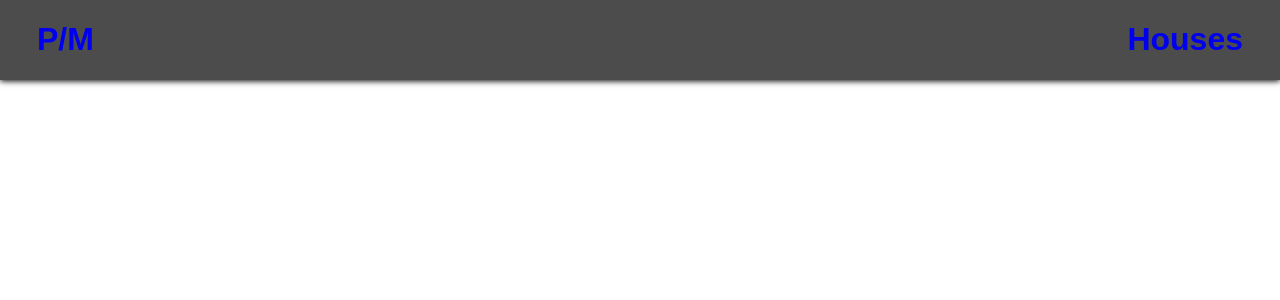
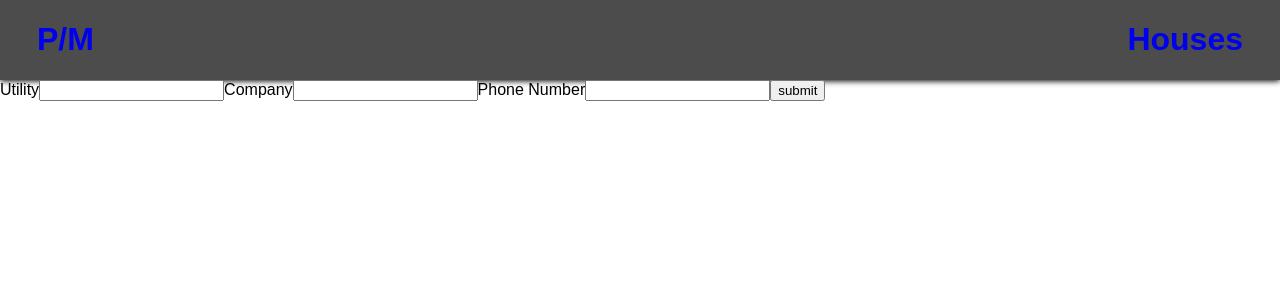
Before and after one commit to jsmatty/paymate_react_on_rails, a React (Create React App) app in the folder client/: page /houses/1/bill/new in a window 1280 px wide. Shown: the top 300 px of the page. Built offline with nearby package versions, Linux system fonts and the light colour scheme.

Commit message:
working houses and forms. Need to get posts working

```diff
--- a/client/src/App.js
+++ b/client/src/App.js
@@ -8,6 +8,7 @@ import User from './components/User';
 import House2 from './components/House2';
 import AllUsers from './components/AllUsers';
 import HouseList from './components/HouseList'
+import newBill from './components/newBill'
 
 
 import './App.css'
@@ -19,12 +20,13 @@ class App extends Component {
         <div>
           <GlobalNav />
            <Route exact path='/splashpage' component={SplashPage} />
-           <Route exact path='/houses/:house_id/bills/:id' component={Bill} />
+           {/*<Route exact path='/houses/:house_id/bills/:id' component={Bill} />*/}
            <Route exact path='/houses/:house_id/users/:id' component={User} />
            <Route exact path='/houses/:house_id/bills' component={AllBills} />
            <Route exact path='/houses/:id' component={House2} />
            <Route exact path='/houses/:house_id/users' component={AllUsers} />
            <Route exact path='/houses' component={HouseList} />
+           <Route exact path='/houses/:house_id/bill/new' component= {newBill} />
 
 
 
--- a/client/src/components/Bill.js
+++ b/client/src/components/Bill.js
@@ -47,16 +47,15 @@ class Bill extends Component {
     return (
       <div>
         <h2>
-          <Link to={`/houses/${id}/bills`}>{this.state.house.nickname}</Link>
         </h2>
         <div>
 
         <h2>Utility Type: {this.state.utility}</h2>
         <h4>Company: {this.state.company}</h4>
-        <p>Company phone number: {this.state.phone_number}</p><br/>
-        <h2>Account Number: {this.state.account_number}</h2>
-        <h3>Name on account: {this.state.name}</h3>
-        <p>Email on account: {this.state.email}</p>
+        <h4>Company phone number: {this.state.phone_number}</h4>
+        <h4>Account Number: {this.state.account_number}</h4>
+        <h4>Name on account: {this.state.name}</h4>
+        <h4>Email on account: {this.state.email}</h4>
 
         </div>
         <div>
--- a/client/src/components/House2.js
+++ b/client/src/components/House2.js
@@ -39,6 +39,8 @@ class House2 extends Component {
     console.log('This is the House Id: ' + id );
   }
   render() {
+        const id = this.props.match.params.id;
+
     const users = this.state.users.map((user, i) => (
       <div key={i}>
         <h2>Username: {user.username}</h2>
@@ -62,6 +64,12 @@ class House2 extends Component {
     return (
       <div>
         <h1>{this.state.nickname}</h1>
+
+
+          <Link to={`/houses/${id}/bill/new`}>
+            <h4>NEW BILL</h4>
+          </Link>
+
         <h2>{users}</h2>
         <h2>{bills}</h2>
 
--- /dev/null
+++ b/client/src/components/newBill.js
@@ -0,0 +1,67 @@
+import React, { Component } from 'react';
+import axios from 'axios';
+
+class newBill extends Component {
+  constructor(){
+    super();
+
+    this.state = {
+      utility: '',
+      company: '',
+      phone_number: '',
+      account_number: '',
+      name: '',
+      email: ''
+    }
+
+    this.handleChange = this.handleChange.bind(this);
+    this.handleSubmit = this.handleSubmit.bind(this);
+  }
+
+  handleChange(event){
+    const target = event.target;
+    const name = target.name;
+    const value = target.value;
+
+    const newState = {
+      [name]: value
+    }
+
+    this.setState(newState);
+  }
+
+  handleSubmit(event){
+    event.preventDefault();
+    console.log(event);
+    const id = this.props.match.params.id;
+    axios.post(`/api/houses/${id}/bills`, {
+      utility: this.state.utility,
+      company: this.state.company,
+      phone_number: this.state.phone_number,
+      account_number: this.state.account_number,
+      name: this.state.name,
+      email: this.state.email
+    })
+    .catch((err) => {
+      console.log(err);
+    })
+  }
+  render() {
+    return (
+      <div>
+        <form onSubmit = {this.handleSubmit}>
+        <label>Utility</label>
+        <input type="text" name ="utility" value={this.state.utility} onChange={(e) => this.handleChange(e)} />
+        <label>Company</label>
+        <input type="text" name ="company" value={this.state.company} onChange={(e) => this.handleChange(e)} />
+        <label>Phone Number</label>
+        <input type="text" name ="phone_number" value={this.state.phone_number} onChange={(e) => this.handleChange(e)} />
+        <input type="submit" value="submit" />
+        </form>
+
+      </div>
+    );
+  }
+}
+
+export default newBill;
```
Also changed, not shown: 1 other file (tests, documents, lock files or other folders).
